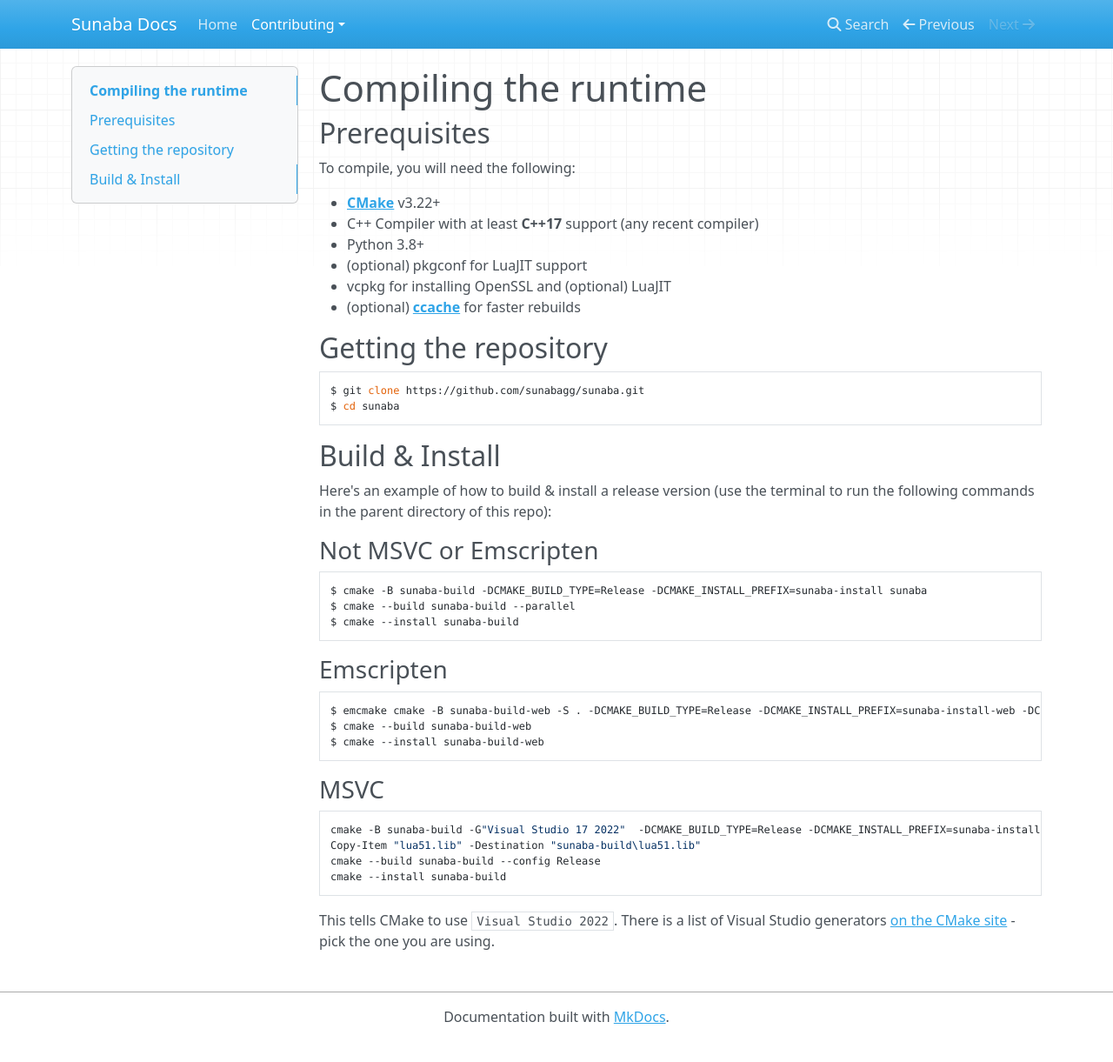
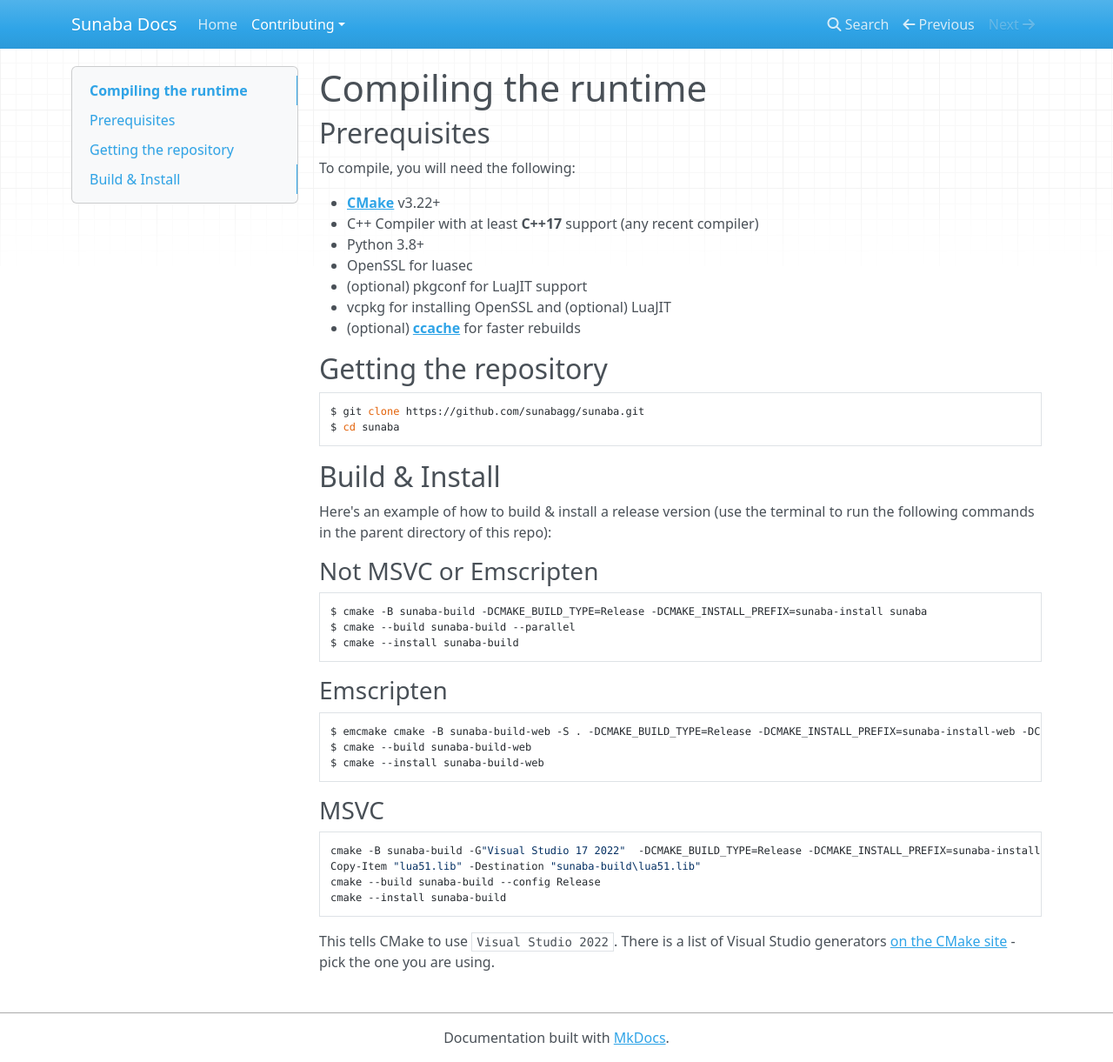
Before and after one commit to sunabagg/sunaba-docs, an MkDocs documentation site: the page built from docs/contributing/compile-runtime.md, in a window 1280 px wide and 1221 px high. Shown: the whole window at 87% size. Built offline with MkDocs 1.6.1, drawn with Linux system fonts in a browser that asks for light colours; nearby versions of some CDN libraries.

Commit message:
updated compile-runtime to include openssl

```diff
--- a/docs/contributing/compile-runtime.md
+++ b/docs/contributing/compile-runtime.md
@@ -7,6 +7,7 @@ To compile, you will need the following:
 - **[CMake](https://cmake.org/)** v3.22+
 - C++ Compiler with at least **C++17** support (any recent compiler)
 - Python 3.8+
+- OpenSSL for luasec
 - (optional) pkgconf for LuaJIT support
 - vcpkg for installing OpenSSL and (optional) LuaJIT
 - (optional) **[ccache](https://ccache.dev/)** for faster rebuilds
```
